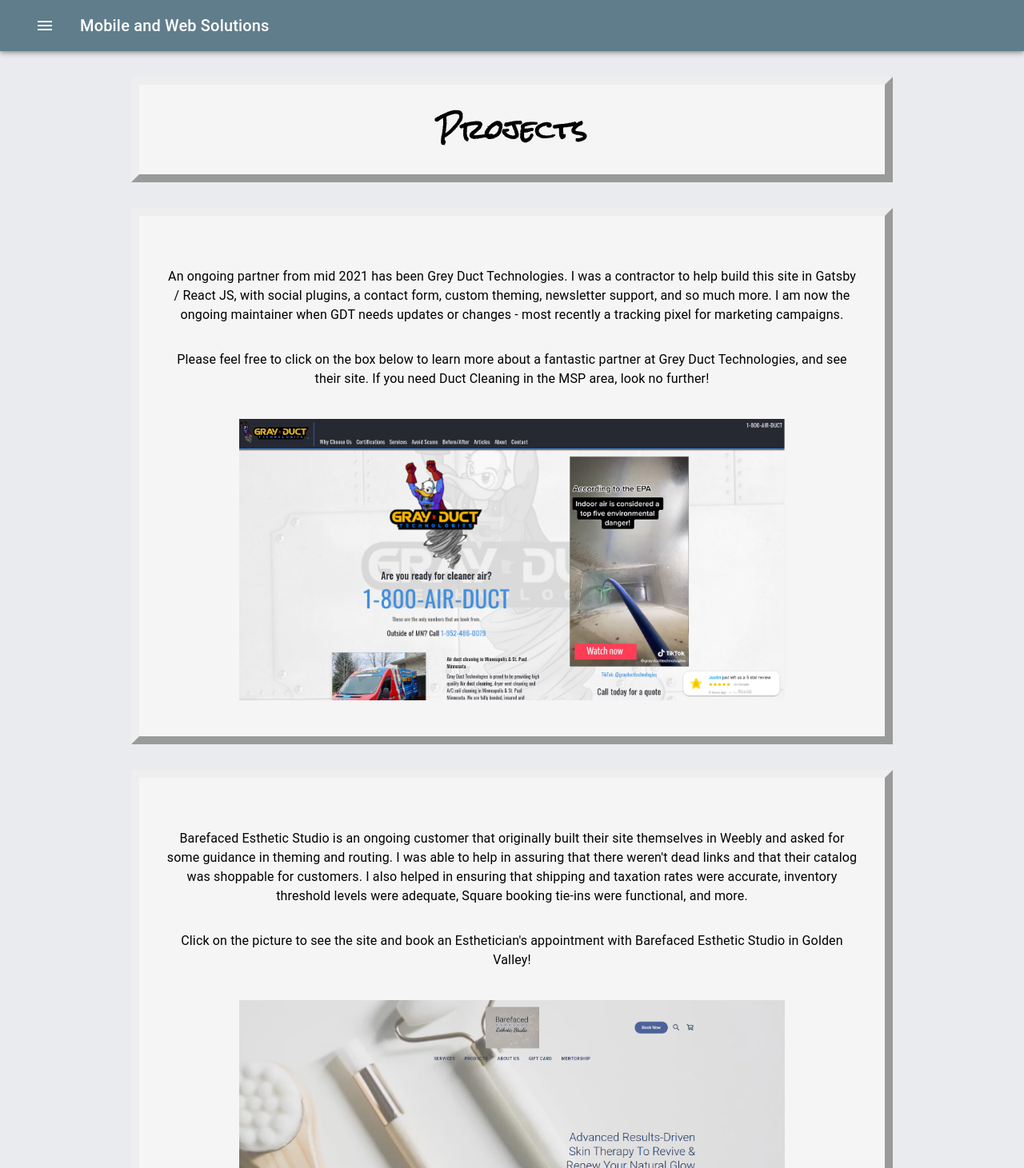
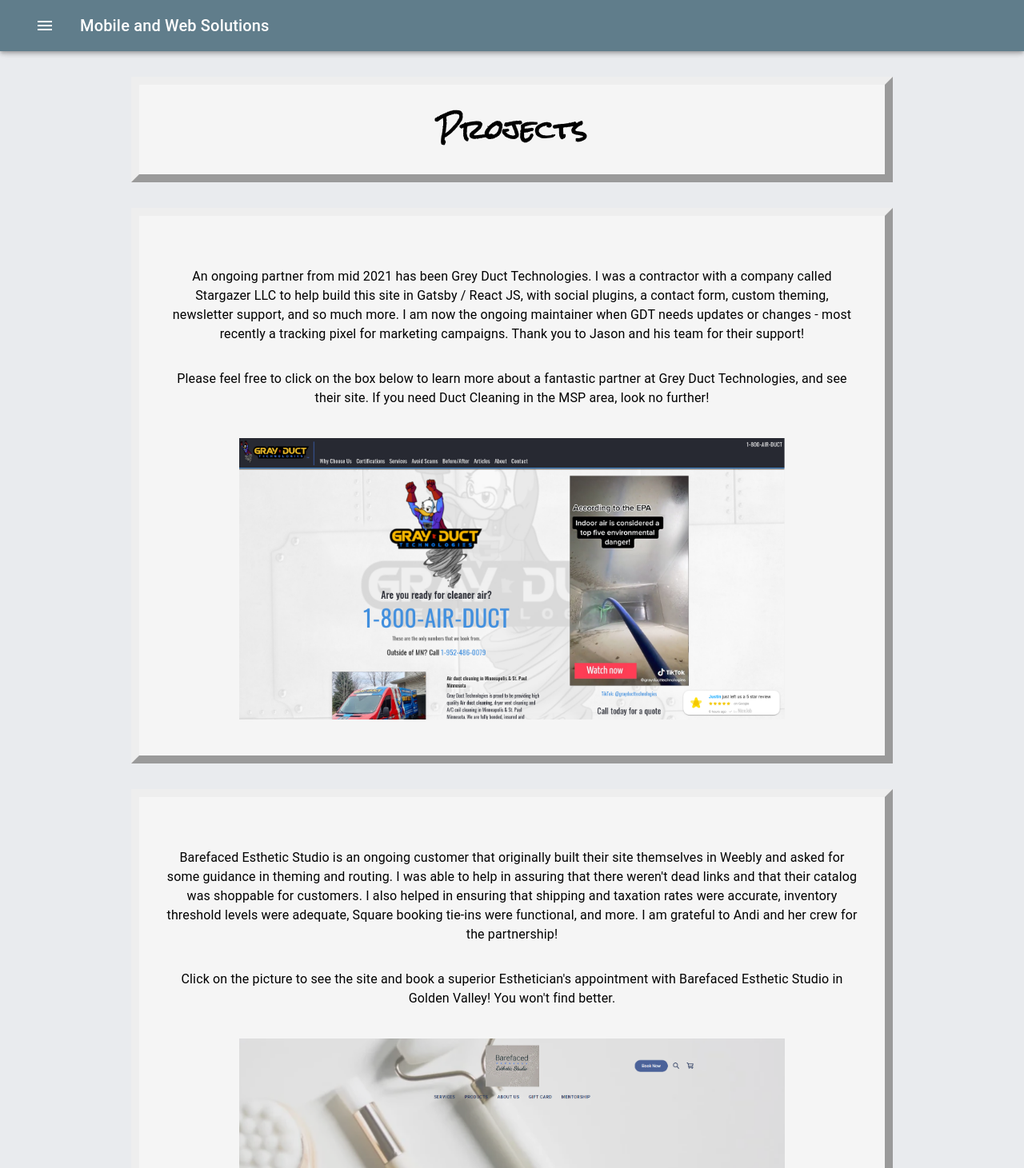
Before and after one commit to CPMSP/solutusweb, a React (Create React App) app: page /projects in a window 1280 px wide. Shown: the top 1461 px of the page at 80% size. Built offline with nearby package versions, Linux system fonts and the light colour scheme.

Commit message:
moar changes

```diff
--- a/src/pages/Projects.js
+++ b/src/pages/Projects.js
@@ -22,12 +22,18 @@
         </Box>
         <Box className={classes.boxes}>
           <Typography className={classes.projectDescriptions}>
-            An ongoing partner from mid 2021 has been Grey Duct Technologies. I
-            was a contractor to help build this site in Gatsby / React JS, with
-            social plugins, a contact form, custom theming, newsletter support,
-            and so much more. I am now the ongoing maintainer when GDT needs
-            updates or changes - most recently a tracking pixel for marketing
-            campaigns.
+            An ongoing partner from mid 2021 has been Grey Duct Technologies.{" "}
+            <a
+              style={{ textDecoration: "none", color: "black" }}
+              href="https://stargazerllc.com"
+            >
+              I was a contractor with a company called Stargazer LLC
+            </a>{" "}
+            to help build this site in Gatsby / React JS, with social plugins, a
+            contact form, custom theming, newsletter support, and so much more.
+            I am now the ongoing maintainer when GDT needs updates or changes -
+            most recently a tracking pixel for marketing campaigns. Thank you to
+            Jason and his team for their support!
             <Typography className={classes.projectDescriptions}>
               Please feel free to click on the box below to learn more about a
               fantastic partner at Grey Duct Technologies, and see their site.
@@ -55,10 +61,12 @@
             weren't dead links and that their catalog was shoppable for
             customers. I also helped in ensuring that shipping and taxation
             rates were accurate, inventory threshold levels were adequate,
-            Square booking tie-ins were functional, and more.
+            Square booking tie-ins were functional, and more. I am grateful to
+            Andi and her crew for the partnership!
             <Typography className={classes.projectDescriptions}>
-              Click on the picture to see the site and book an Esthetician's
-              appointment with Barefaced Esthetic Studio in Golden Valley!
+              Click on the picture to see the site and book a superior
+              Esthetician's appointment with Barefaced Esthetic Studio in Golden
+              Valley! You won't find better.
             </Typography>
             <Button className={classes.projectButtons}>
               <a
```
